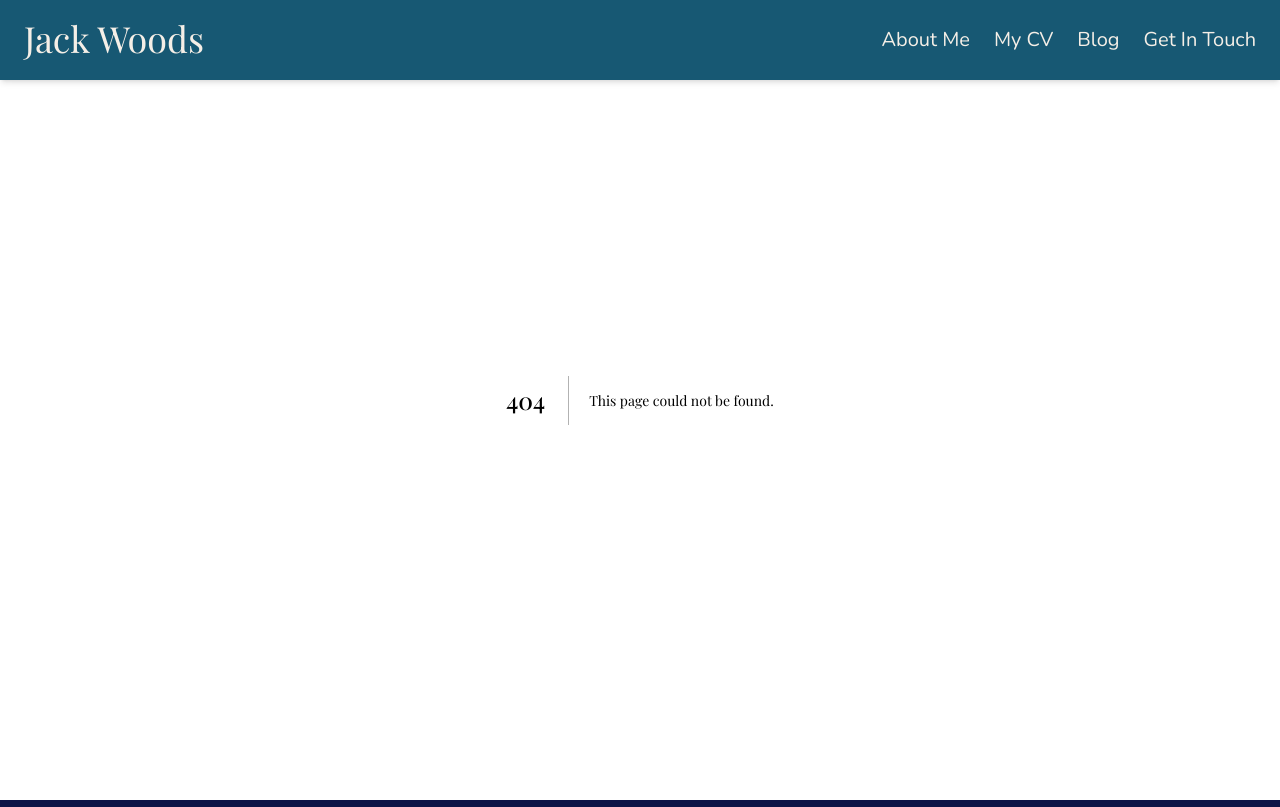
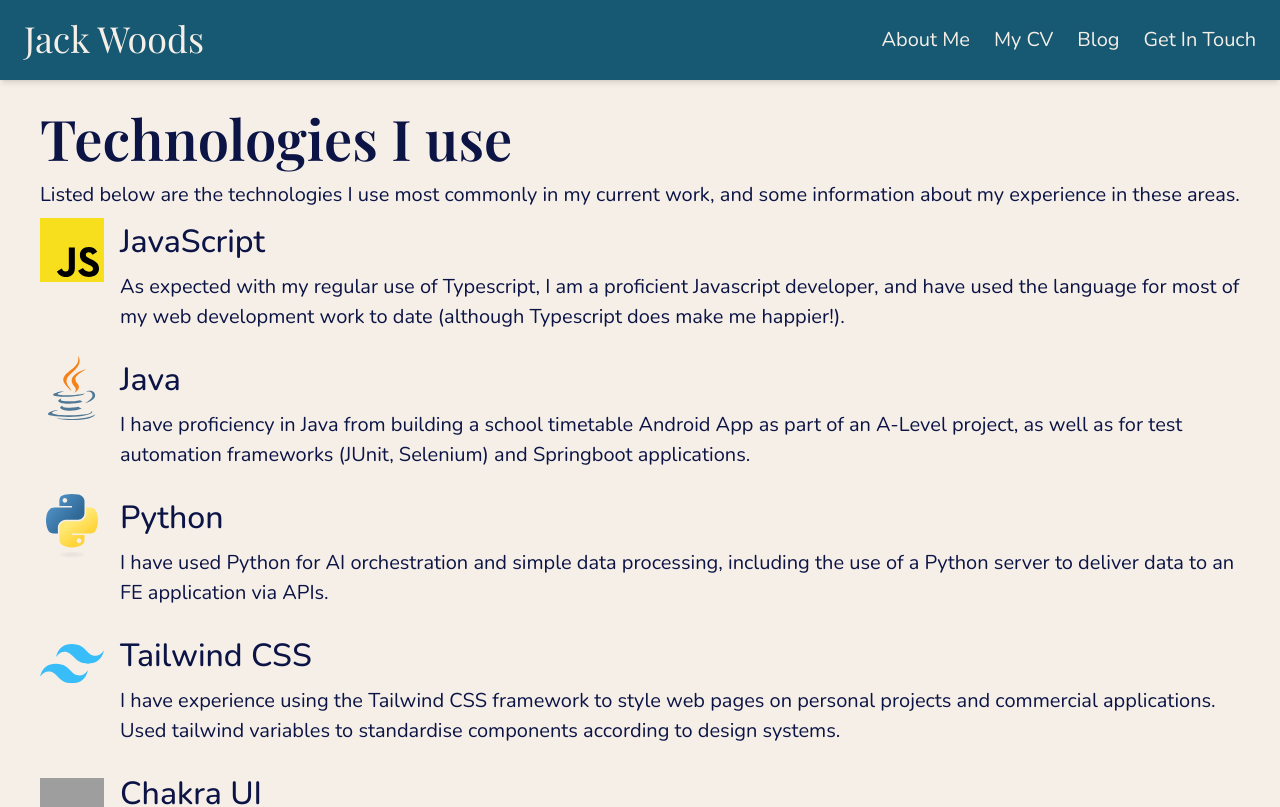
Before and after one commit to Woods-Jack/personal-site, a Next.js app: page /technologies in a window 1280 px wide. Before the commit this address had no page. Shown: the top 807 px of the page. Built offline with nearby package versions, Linux system fonts and the light colour scheme; grey boxes are pictures that could not be loaded; a web font is replaced by a local one; what tailwindcss-filters would draw is missing.

Commit message:
Added tech page for ingestion

```diff
--- a/app/cv/page.tsx
+++ b/app/cv/page.tsx
@@ -11,7 +11,7 @@ export default function CVPage() {
 
   return(
     <main className='pt-24'>
-      <div className='max-w-[1400px] flex flex-col md:mx-auto mx-4 justify-center'>
+      <div className='max-w-[1200px] flex flex-col md:mx-auto mx-4 justify-center'>
         <div className='md:px-4'>
         <h1 className='mb-4'>My CV</h1>
         <p>
--- /dev/null
+++ b/app/technologies/page.tsx
@@ -0,0 +1,29 @@
+import { miniTechIcons, techIcons } from "@/constants/techIcons";
+import Image from "next/image";
+
+export default async function Technologies() {
+  return (
+    <main className="pt-24">
+      <div className="max-w-[1200px] flex flex-col md:mx-auto mx-4 justify-center">
+        <h1>Technologies I use</h1>
+        <p>
+          Listed below are the technologies I use most commonly in my current
+          work, and some information about my experience in these areas.
+        </p>
+        <div className="flex flex-col gap-4">
+        {miniTechIcons.map((tech) => (
+          <div key={tech.img.src} className="flex gap-4">
+            <div className="relative w-16 h-16 shrink-0">
+              <Image src={tech.img.src} alt={tech.img.alt} fill className="object-contain" />
+            </div>
+            <div>
+              <h3>{tech.title}</h3>
+              <p>{tech.desc}</p>
+            </div>
+          </div>
+        ))}
+        </div>
+      </div>
+    </main>
+  );
+}
```
